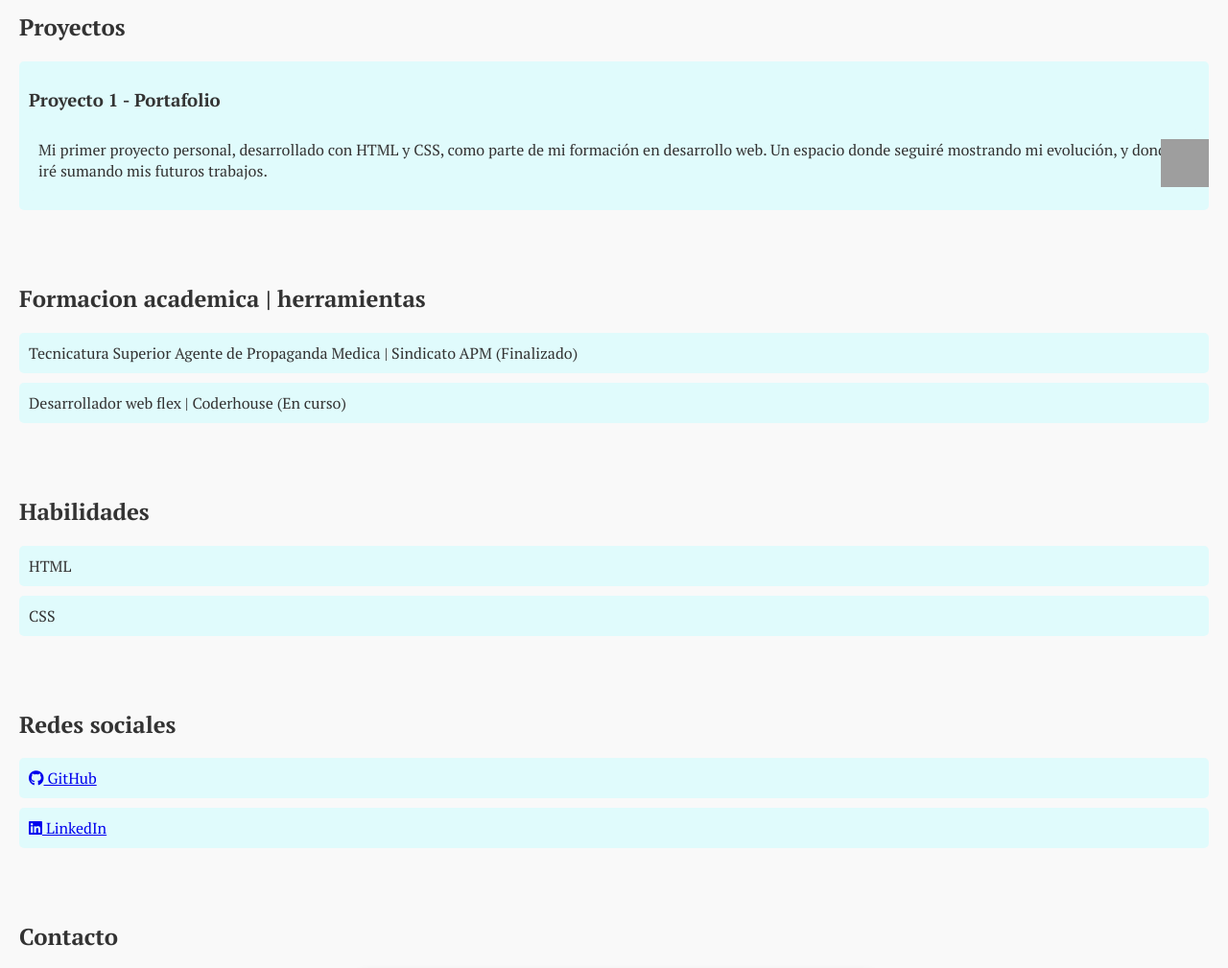
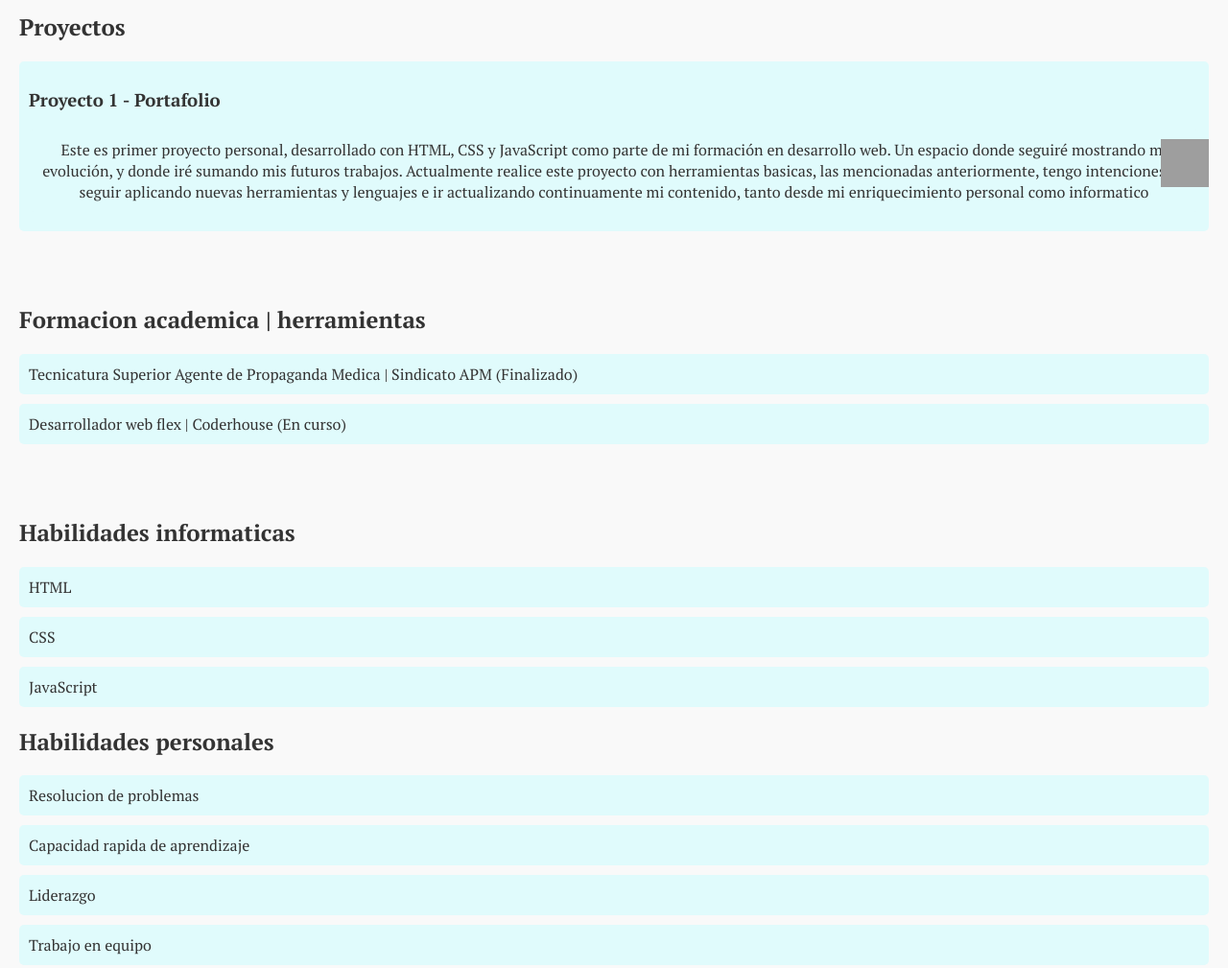
Before and after one commit to Rami-dev-git/my-portfile, a plain HTML site: page index.html in a window 1280 px wide. Shown: the part 520-1529 px from the top of the page at 96% size. Drawn offline with Linux system fonts and the light colour scheme; grey boxes are pictures that could not be loaded.

Commit message:
Actualizacion de comentarios y alineacion de texto

```diff
--- a/estilos.css
+++ b/estilos.css
@@ -113,6 +113,10 @@ header {
 section{
     padding: 20px;
 
+}
+
+#Proyectos p {
+    text-align: center;
 }
 
 h1 h2 h3 h4 {
--- a/index.html
+++ b/index.html
@@ -39,7 +39,8 @@
     <ul>
         <li>
             <h3> Proyecto 1 - Portafolio </h3>
-            <p> Mi primer proyecto personal, desarrollado con HTML y CSS, como parte de mi formación en desarrollo web. Un espacio donde seguiré mostrando mi evolución, y donde iré sumando mis futuros trabajos. </p>
+            <p> Este es primer proyecto personal, desarrollado con HTML, CSS y JavaScript como parte de mi formación en desarrollo web. Un espacio donde seguiré mostrando mi evolución, y donde iré sumando mis futuros trabajos.                 Actualmente realice este proyecto con herramientas basicas, las mencionadas anteriormente, tengo intenciones de seguir aplicando nuevas herramientas y lenguajes e ir actualizando continuamente mi contenido, tanto desde mi enriquecimiento personal como informatico
+            </p>
         </li>
     </ul>
 </section>
@@ -53,10 +54,18 @@
 </section>
 
 <section id="Habilidades">
-    <h2> Habilidades </h2>
+    <h2> Habilidades informaticas </h2>
     <ul>
         <li> HTML </li>
         <li> CSS </li>
+        <li> JavaScript </li>
+    </ul>
+    <h2> Habilidades personales </h2>
+    <ul>
+        <li> Resolucion de problemas </li>
+        <li> Capacidad rapida de aprendizaje </li>
+        <li> Liderazgo </li>
+        <li> Trabajo en equipo </li>
     </ul>
 </section>
 
```
